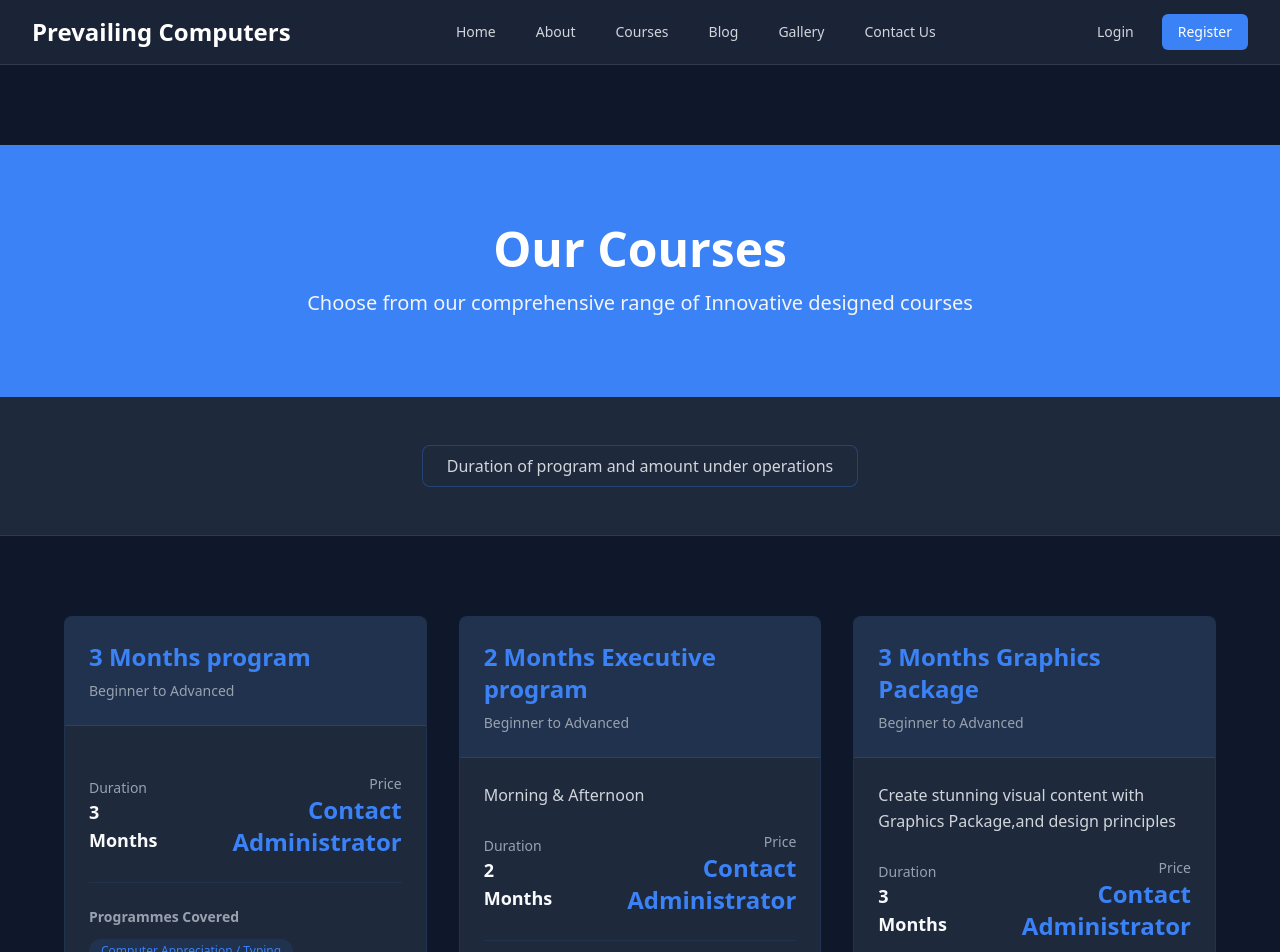
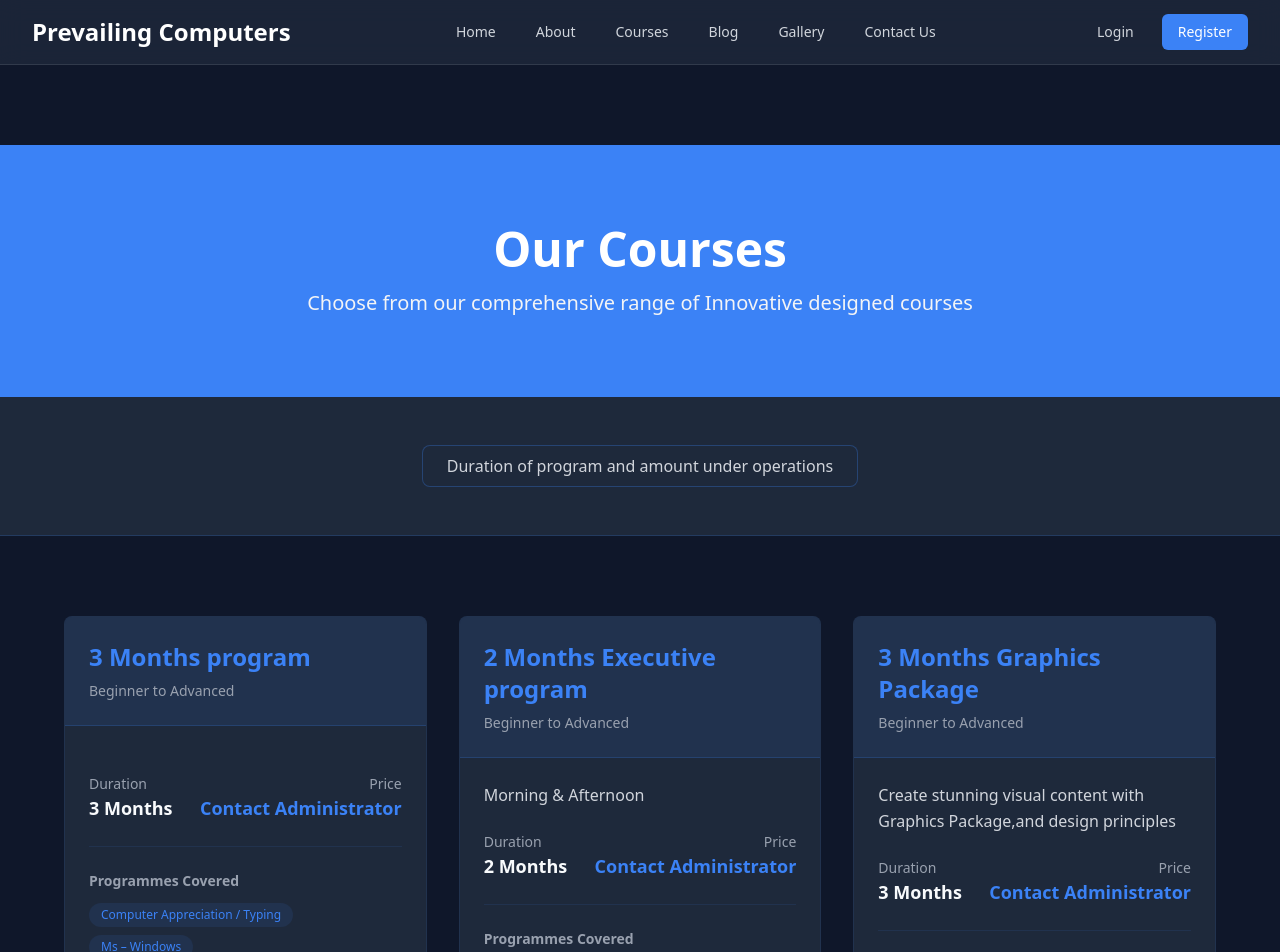
Before and after one commit to chally-lang/prevsite, a Next.js app: page /courses in a window 1280 px wide. Shown: the top 952 px of the page. Built offline with nearby package versions, Linux system fonts and the light colour scheme; no server answers.

Commit message:
Update page.tsx

```diff
--- a/src/app/(public)/courses/page.tsx
+++ b/src/app/(public)/courses/page.tsx
@@ -414,7 +414,7 @@ export default function CoursesPage() {
                     </div>
                     <div className="text-right">
                       <p className="text-sm text-gray-400">Price</p>
-                      <p className="text-2xl font-bold text-primary">{course.price}</p>
+                      <p className="text-lg font-bold text-primary">{course.price}</p>
                     </div>
                   </div>
 
```
